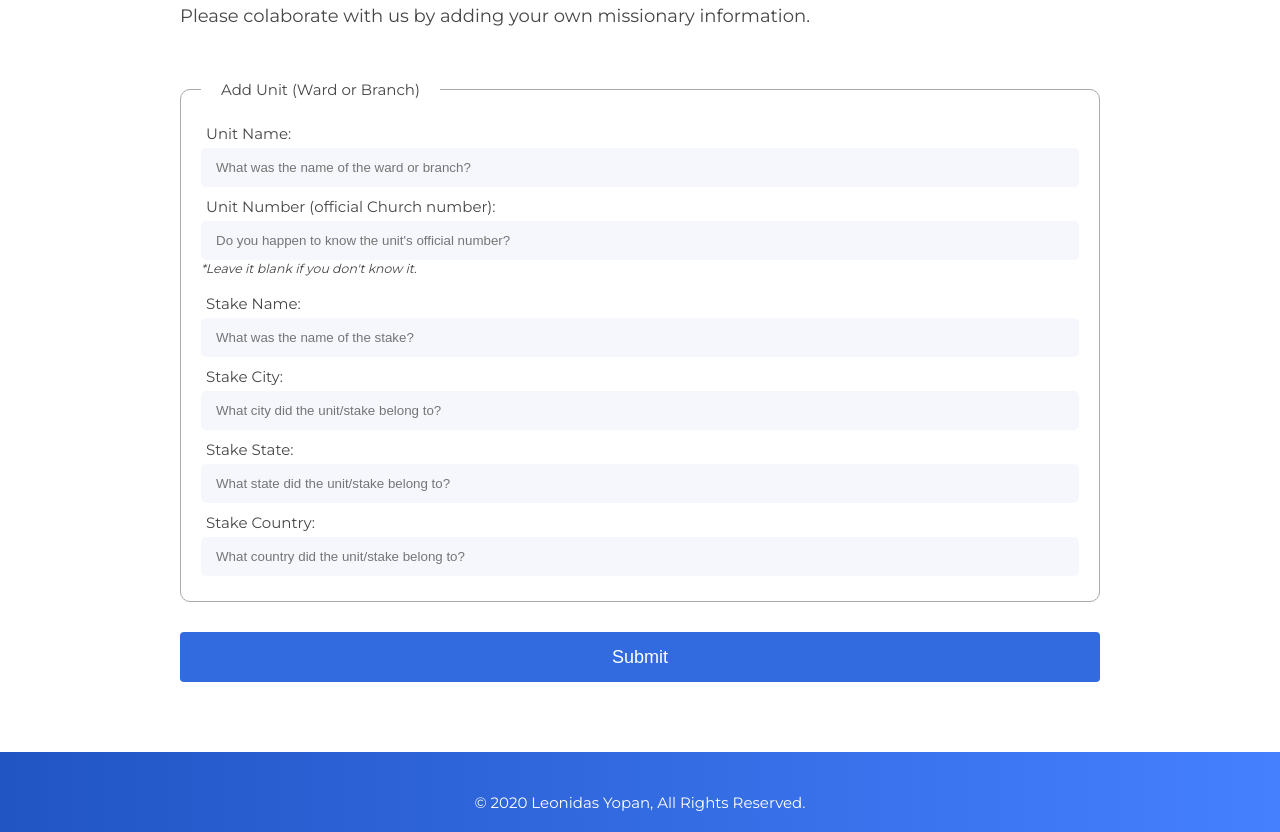
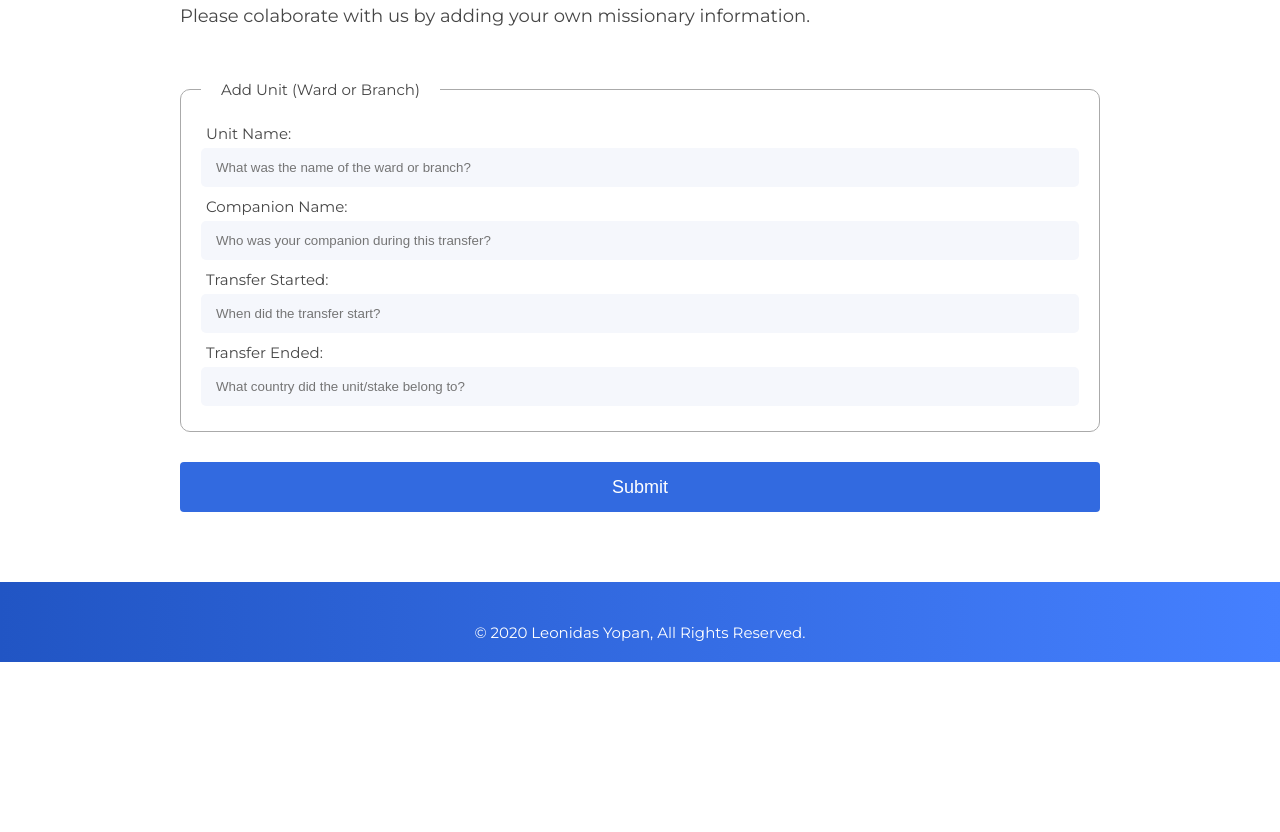
Before and after one commit to leonidasyopan/meSSION, a PHP site: page /add-m-timeline.php in a window 1280 px wide. Shown: the part 209-1041 px from the top of the page. After the commit the page ends 871 px from the top, so only its background shows below. Run offline with PHP 8.4, Linux system fonts and the light colour scheme; some libraries are stand-ins or nearby versions.

Commit message:
started missionary timeline page

```diff
--- a/web/add-m-timeline.php
+++ b/web/add-m-timeline.php
@@ -36,21 +36,14 @@ session_start();
                         <label for="unitName">Unit Name: </label>
                         <input type="text" name="unitName" id="unitName" placeholder="What was the name of the ward or branch?">
 
-                        <label for="unitNumber">Unit Number (official Church number): </label>
-                        <input type="text" name="unitNumber" id="unitNumber" placeholder="Do you happen to know the unit's official number?">
-                        <p class="form-help-paragraph"> *Leave it blank if you don't know it.</p>
+                        <label for="companionName">Companion Name: </label>
+                        <input type="text" name="companionName" id="companionName" placeholder="Who was your companion during this transfer?">
 
-                        <label for="stakeName">Stake Name: </label>
-                        <input type="text" name="stakeName" id="stakeName" placeholder="What was the name of the stake?">
+                        <label for="transferStart">Transfer Started: </label>
+                        <input type="text" name="transferStart" id="transferStart" placeholder="When did the transfer start?">
 
-                        <label for="stakeCity">Stake City: </label>
-                        <input type="text" name="stakeCity" id="stakeCity" placeholder="What city did the unit/stake belong to?">
-
-                        <label for="stakeState">Stake State: </label>
-                        <input type="text" name="stakeState" id="stakeState" placeholder="What state did the unit/stake belong to?">
-
-                        <label for="stakeCountry">Stake Country: </label>
-                        <input type="text" name="stakeCountry" id="stakeCountry" placeholder="What country did the unit/stake belong to?">
+                        <label for="transferEnd">Transfer Ended: </label>
+                        <input type="text" name="transferEnd" id="transferEnd" placeholder="What country did the unit/stake belong to?">
 
                     </fieldset>
 
```
